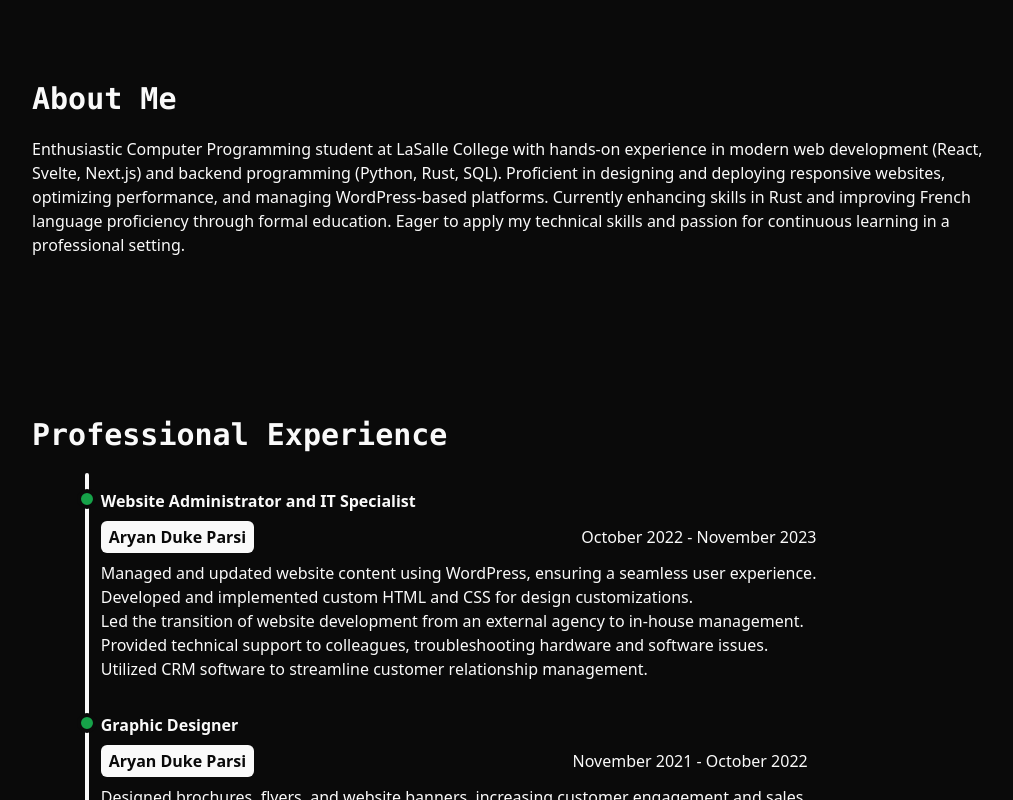
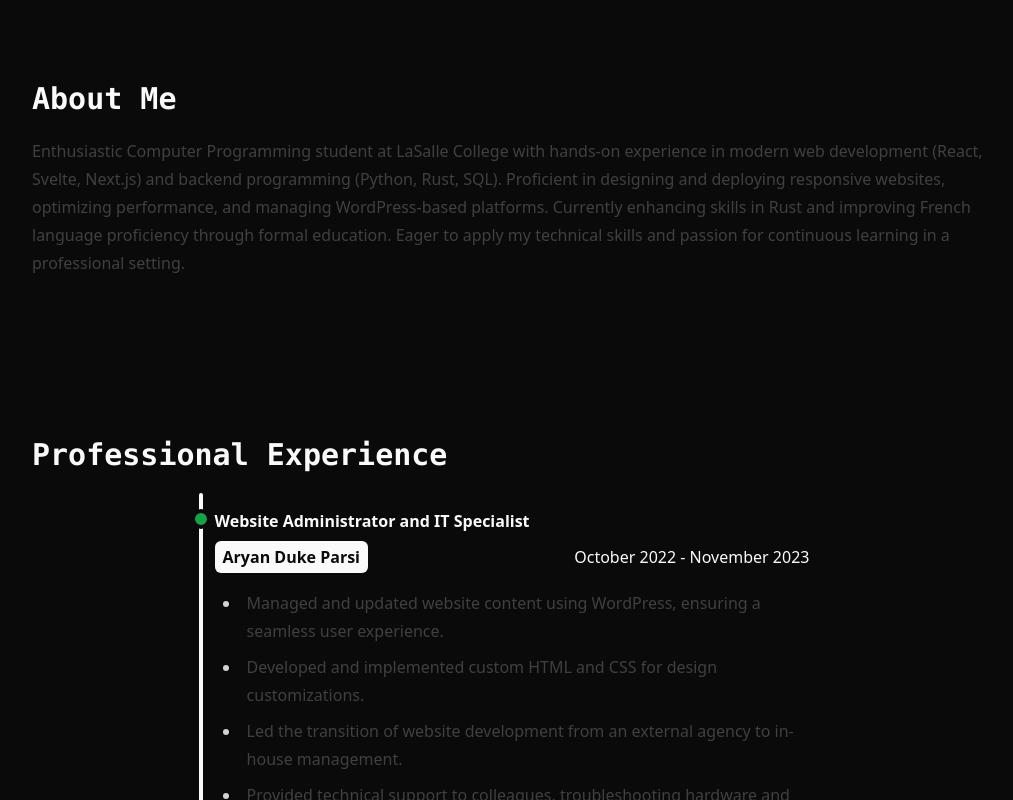
Before and after one commit to shayandelbari/my-portfolio, a SvelteKit app: page / in a window 1280 px wide. Shown: the part 880-1680 px from the top of the page, without its empty margins (128-1141 px from the left). Built offline with nearby package versions, Linux system fonts and the light colour scheme.

Commit message:
fixed the typography plugin issue

```diff
--- a/src/app.css
+++ b/src/app.css
@@ -1,5 +1,6 @@
 @import 'tailwindcss';
 @import 'tw-animate-css';
+@plugin '@tailwindcss/typography';
 
 /*
   The default border color has changed to `currentcolor` in Tailwind CSS v4,
--- a/src/routes/+layout.svelte
+++ b/src/routes/+layout.svelte
@@ -5,7 +5,6 @@
 
 	let { children } = $props();
 
-	// Vercel Web Analytics and Speed Insights
 	import { dev } from '$app/environment';
 	import { injectAnalytics } from '@vercel/analytics/sveltekit';
 	import { injectSpeedInsights } from '@vercel/speed-insights/sveltekit';
```
Also changed, not shown: package.json (+9 -4 lines), 1 other file (tests, documents, lock files or other folders).
